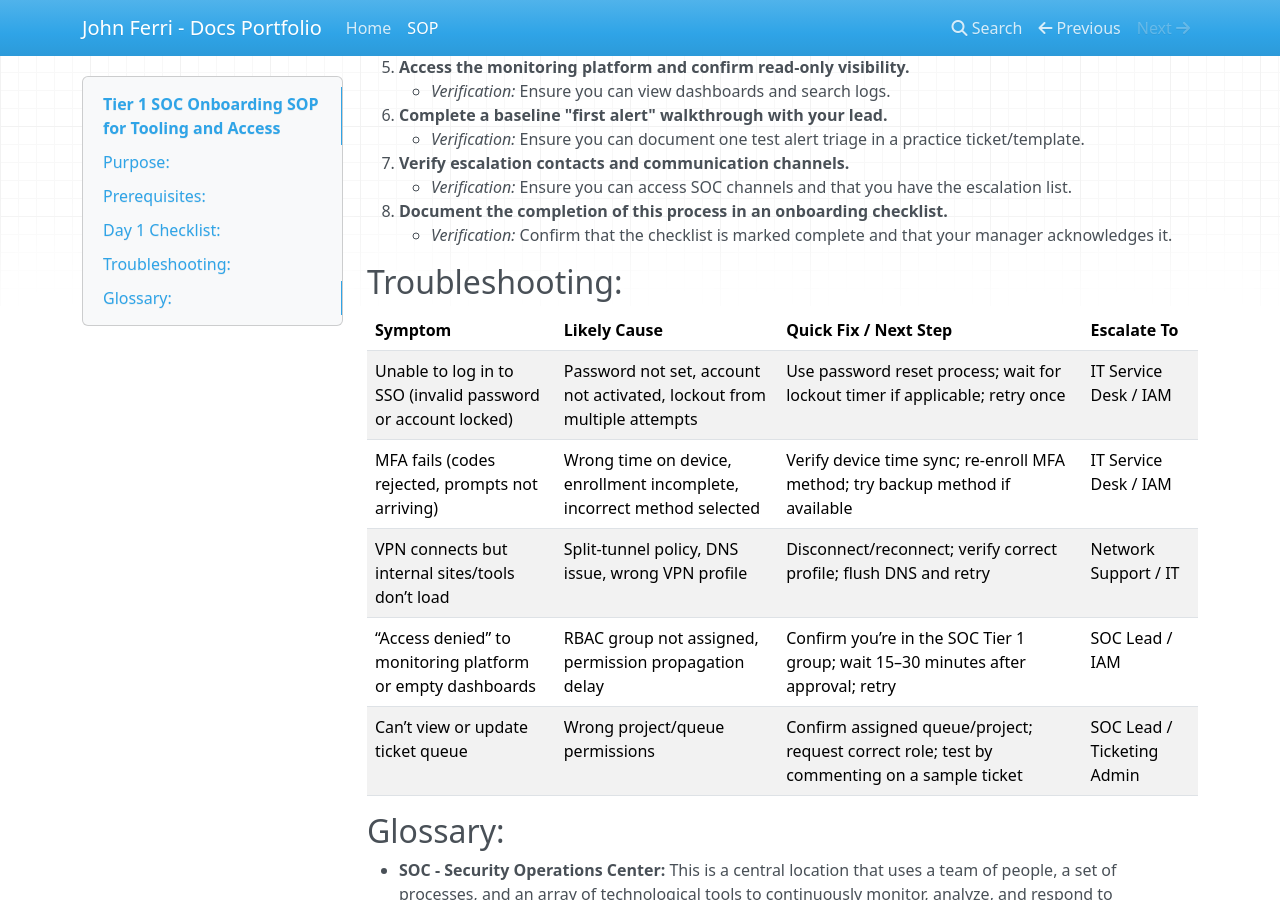
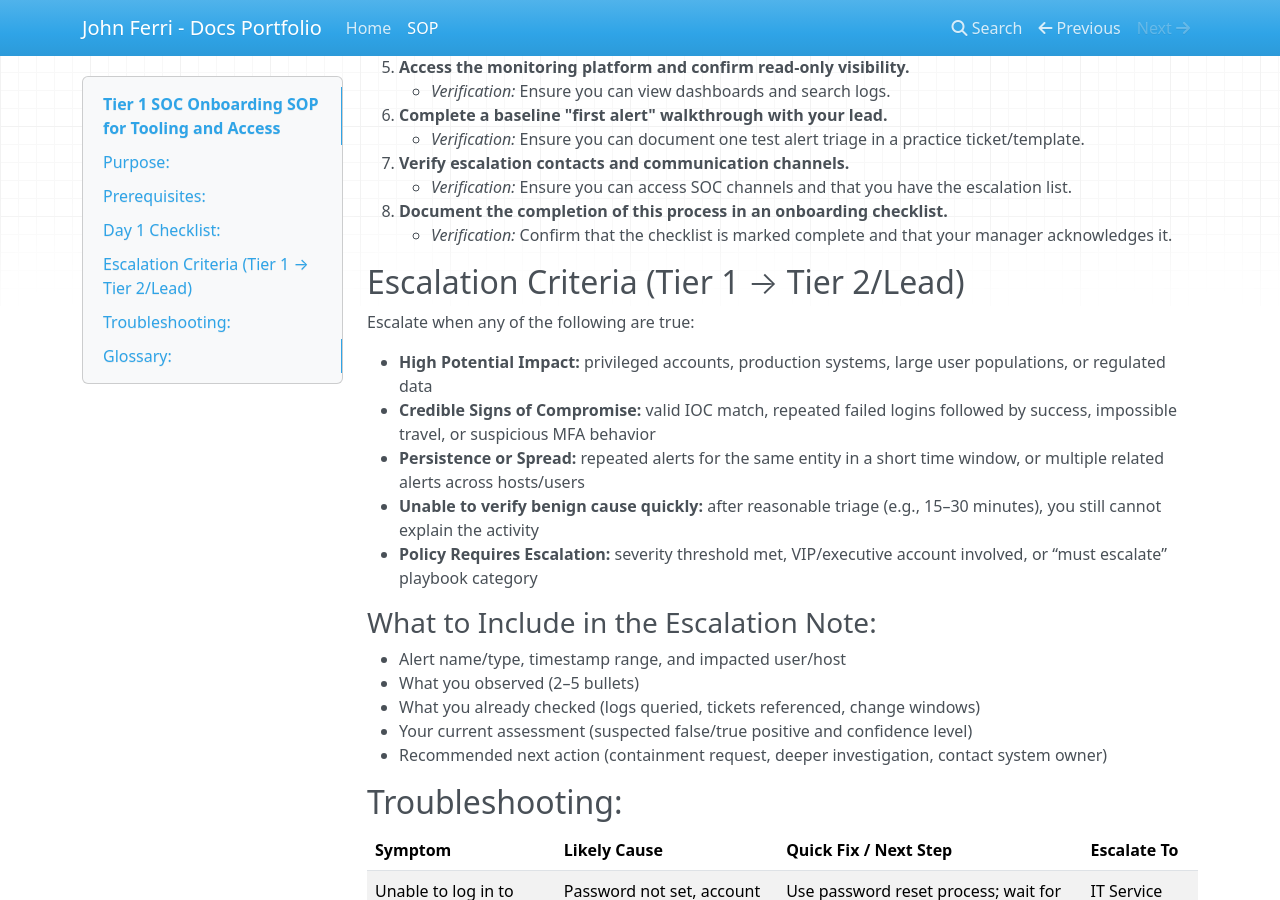
Before and after one commit to JF2622/john-ferri-docs, an MkDocs documentation site: the page built from docs/sop-tier1-soc-onboarding.md, in a window 1280 px wide and 900 px high, scrolled down 1304 px. Built offline with MkDocs 1.6.1, drawn with Linux system fonts in a browser that asks for light colours; nearby versions of some CDN libraries.

Commit message:
Add WSL docs serve script and SOP escalation criteria

```diff
--- a/docs/sop-tier1-soc-onboarding.md
+++ b/docs/sop-tier1-soc-onboarding.md
@@ -56,6 +56,24 @@ Before Day 1, confirm the following are completed:
 8. **Document the completion of this process in an onboarding checklist.**
     * *Verification:* Confirm that the checklist is marked complete and that your manager acknowledges it.
 
+## Escalation Criteria (Tier 1 → Tier 2/Lead)
+
+Escalate when any of the following are true:
+
+- **High Potential Impact:** privileged accounts, production systems, large user populations, or regulated data
+- **Credible Signs of Compromise:** valid IOC match, repeated failed logins followed by success, impossible travel, or suspicious MFA behavior
+- **Persistence or Spread:** repeated alerts for the same entity in a short time window, or multiple related alerts across hosts/users
+- **Unable to verify benign cause quickly:** after reasonable triage (e.g., 15–30 minutes), you still cannot explain the activity
+- **Policy Requires Escalation:** severity threshold met, VIP/executive account involved, or “must escalate” playbook category
+
+
+### What to Include in the Escalation Note:
+- Alert name/type, timestamp range, and impacted user/host
+- What you observed (2–5 bullets)
+- What you already checked (logs queried, tickets referenced, change windows)
+- Your current assessment (suspected false/true positive and confidence level)
+- Recommended next action (containment request, deeper investigation, contact system owner)
+
 
 ## Troubleshooting:
 
```
Also changed, not shown: README.md (+12 -2 lines), 3 other files.
